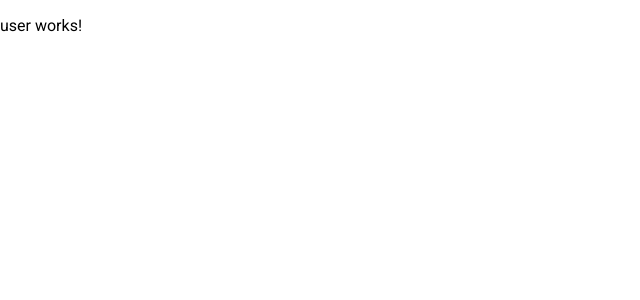
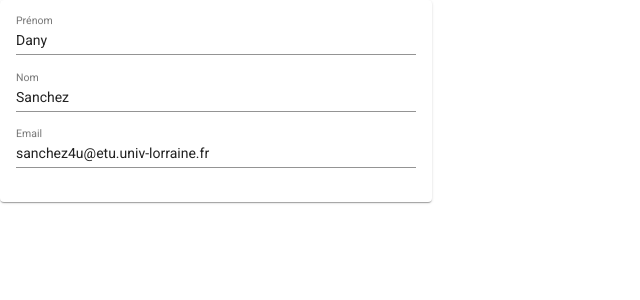
Before and after one commit to tristan57360/ProjetPortailWebEntreprise, an Angular app: page / in a window 1280 px wide. Shown: the top 300 px of the page, without its empty margins (0-640 px from the left). Built offline with nearby package versions, Linux system fonts and the light colour scheme.

Commit message:
login page done

```diff
--- a/src/app/pages/user/user.component.html
+++ b/src/app/pages/user/user.component.html
@@ -1 +1,17 @@
-<p>user works!</p>
+
+
+<mat-card class="card">
+  <mat-card-content>
+    <form>
+      <mat-form-field class="full-size">
+        <input matInput placeholder="Prénom" value="{{firstname}}">
+      </mat-form-field>
+      <mat-form-field class="full-size">
+        <input matInput placeholder="Nom" value="{{lastname}}">
+      </mat-form-field>
+      <mat-form-field class="full-size">
+        <input matInput placeholder="Email" value="{{email}}">
+      </mat-form-field>
+    </form>
+  </mat-card-content>
+</mat-card>
--- a/src/app/pages/user/user.component.scss
+++ b/src/app/pages/user/user.component.scss
@@ -0,0 +1,7 @@
+.card {
+  max-width: 400px;
+}
+
+.full-size {
+  width: 100%;
+}
--- a/src/app/pages/user/user.component.ts
+++ b/src/app/pages/user/user.component.ts
@@ -6,8 +6,14 @@ import { Component, OnInit } from '@angular/core';
   styleUrls: ['./user.component.scss']
 })
 export class UserComponent implements OnInit {
-
-  constructor() { }
+  firstname: string;
+  lastname: string;
+  email: string;
+  constructor() {
+      this.firstname = 'Dany';
+      this.lastname = 'Sanchez';
+      this.email = 'sanchez4u@etu.univ-lorraine.fr';
+  }
 
   ngOnInit() {
   }
```
